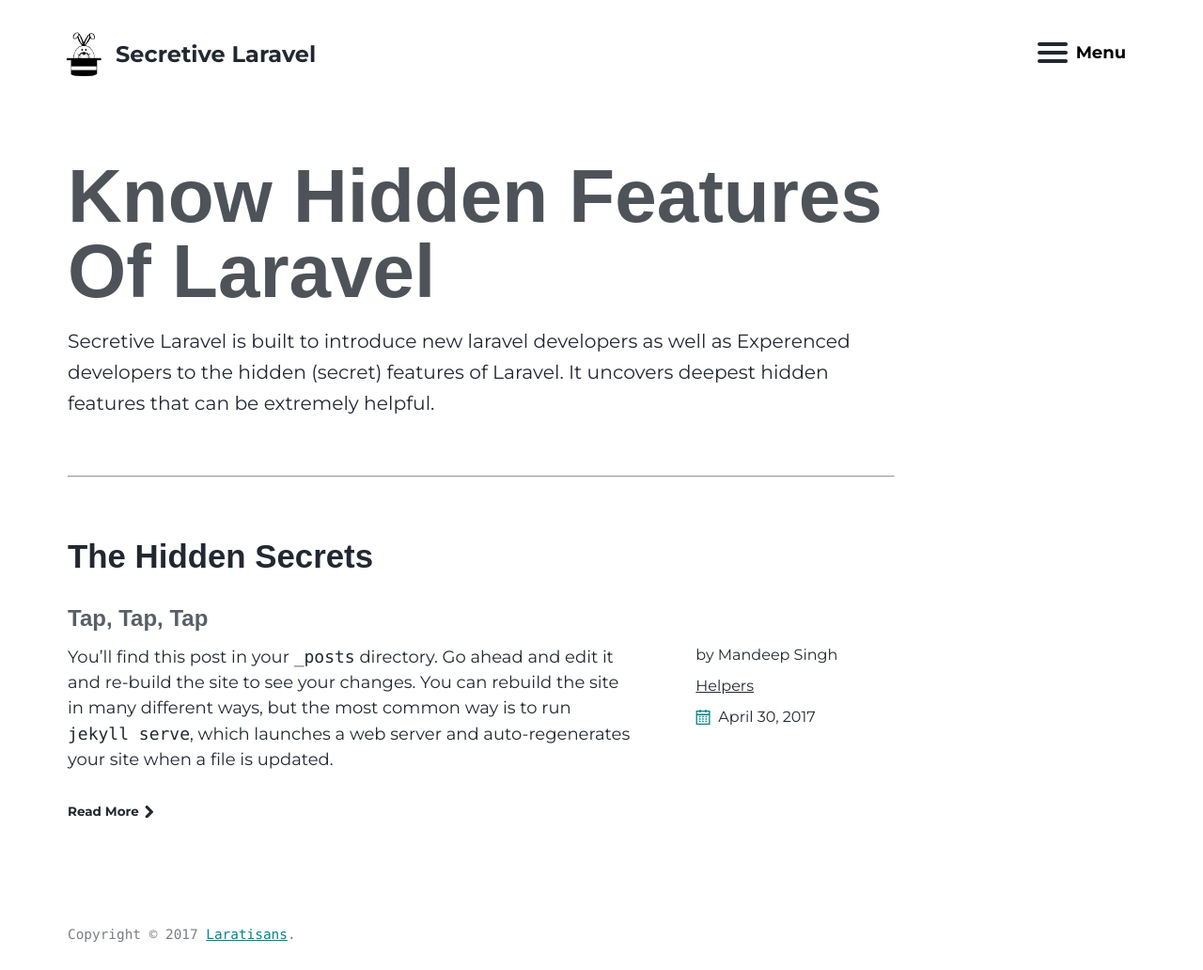
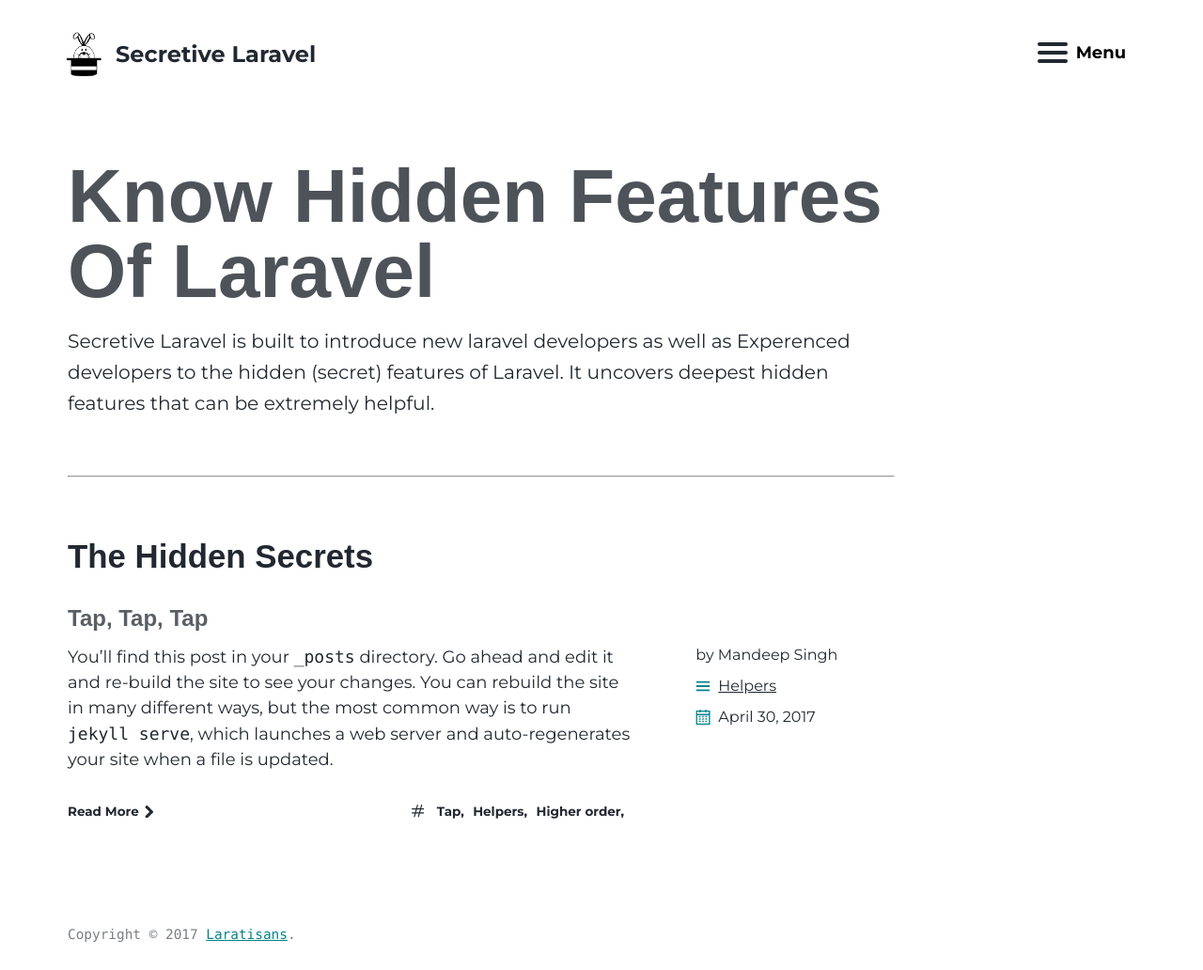
Before and after one commit to meSingh/secretivelaravel.com, a Jekyll site: the page built from index.html, in a window 1280 px wide and 1032 px high. Shown: the whole window at 94% size. Built offline with Jekyll 4.4.1, drawn with Linux system fonts in a browser that asks for light colours.

Commit message:
some random improvements
Signed-off-by: Mandeep Singh <im@msingh.me>

```diff
--- a/_includes/entry.html
+++ b/_includes/entry.html
@@ -18,13 +18,9 @@
       <li>{{ author_name | prepend: 'by ' }}</li>
     {% endif %}
     {% if post.categories %}
-        {% for category in post.categories %}
-            <li>
-                <a href="{{ site.url }}/categories/#{{ category | slugify }}">
-                    {{ category | capitalize }}
-                </a>
-            </li>
-        {% endfor %}
+        <li>
+            <span class="icon icon--category">{% include icon-category.svg %}</span>{% for category in post.categories %}<a href="{{ site.url }}/categories/#{{ category | slugify }}">{{ category | capitalize }}</a>&nbsp;&nbsp;&nbsp;{% endfor %}
+        </li>
     {% endif %}
     {% if post.date %}
       <li><span class="icon">{% include icon-calendar.svg %}</span><time class="entry-time" datetime="{{ post.date | date_to_xmlschema }}">{{ post.date | date: "%B %-d, %Y" }}</time></li>
@@ -37,7 +33,17 @@
   <div class="entry-excerpt">
     {% if post.excerpt %}
       {{ post.excerpt | markdownify }}
-      <p><a href="{{ post.url | relative_url }}" class="more-link">{{ site.data.theme.t.read_more | default: 'Read More' }} <span class="icon icon--arrow-right">{% include icon-arrow-right.svg %}</span></a></p>
+      <p>
+          <a href="{{ post.url | relative_url }}" class="more-link">{{ site.data.theme.t.read_more | default: 'Read More' }} <span class="icon icon--arrow-right">{% include icon-arrow-right.svg %}</span></a>
+          {% if post.tags %}
+          <span style="float:right;">
+              <a href="{{ site.url }}/tags/" class="more-link" style="position: relative;top: -1px;">
+                  <span class="icon icon--tags">{% include icon-tags.svg %}</span>
+              </a>&nbsp;
+          {% for tag in post.tags %}<a href="{{ site.url }}/tags/#{{ tag | slugify }}" class="more-link">{{ tag | capitalize | append: "," }}</a>&nbsp;&nbsp;{% endfor %}
+          </span>
+          {% endif %}
+      </p>
     {% endif %}
   </div>
 </article>
--- a/_includes/page-intro.html
+++ b/_includes/page-intro.html
@@ -20,9 +20,17 @@
       {% if page.date %}
         {% include author %}
         <p class="entry-meta">
-          {% if author_name %}<span class="byline-item">{{ author_name | prepend: 'by ' }}</span>{% endif %}<span class="byline-item"><span class="icon">{% include icon-calendar.svg %}</span><time datetime="{{ page.date | date_to_xmlschema }}">{{ page.date | date: "%B %-d, %Y" }}</time></span>{% if page.read_time %} <span class="byline-item"><span class="icon">{% include icon-stopwatch.svg %}</span>{% capture read_time %}{% include read-time.html %}{% endcapture %}{{ read_time | strip }}</span>{% endif %}
+          {% if author_name %}<span class="byline-item">{{ author_name | prepend: 'by ' }}</span>{% endif %}{% if page.categories %} <span class="byline-item"><span class="icon icon--category">{% include icon-category.svg %}</span>{% for category in page.categories %}<a href="{{ site.url }}/categories/#{{ category | slugify }}">{{ category | capitalize }}</a>&nbsp;&nbsp;&nbsp;{% endfor %}</span>{% endif %}<span class="byline-item"><span class="icon">{% include icon-calendar.svg %}</span><time datetime="{{ page.date | date_to_xmlschema }}">{{ page.date | date: "%B %-d, %Y" }}</time></span>{% if page.read_time %} <span class="byline-item"><span class="icon">{% include icon-stopwatch.svg %}</span>{% capture read_time %}{% include read-time.html %}{% endcapture %}{{ read_time | strip }}</span>{% endif %}
         </p>
       {% endif %}
+
+       {% if page.tags %}
+       <p style="margin-bottom: 0;">
+              <a href="{{ site.url }}/tags/" style="position: relative;top: -1px;"><span class="icon icon--tags">{% include icon-tags.svg %}</span></a>&nbsp;
+          {% for tag in page.tags %}<a href="{{ site.url }}/tags/#{{ tag | slugify }}">{{ tag | capitalize | append: "," }}</a>&nbsp;&nbsp;{% endfor %}
+
+          </p>
+        {% endif %}
 
 
         <div class="intro-more">
--- a/_posts/2017-04-30-tap-tap-tap.markdown
+++ b/_posts/2017-04-30-tap-tap-tap.markdown
@@ -2,7 +2,8 @@
 layout: post
 title:  "Tap, Tap, Tap"
 date:   2017-04-30 16:36:45 +0530
-categories: helpers
+categories:
+  - helpers
 
 # optional alternate title to replace page.title at the top of the page
 #alt_title: "Basically Basic"
```
Also changed, not shown: _includes/icon-category.svg (added), _includes/icon-tags.svg (added).
